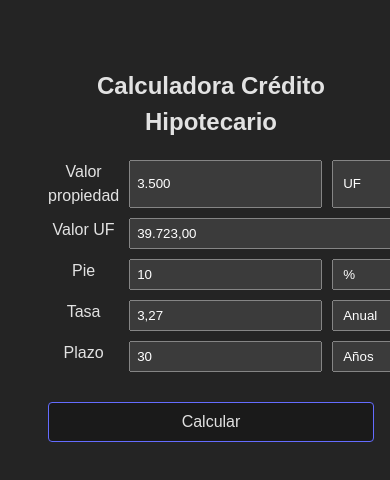
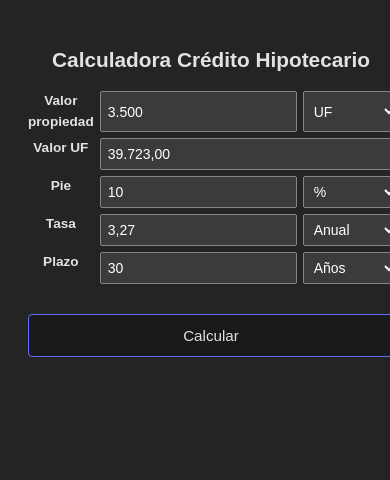
Before and after one commit to dgerickeruiz/CalculadoraCreditoHipotecario, a React (Vite) app: page / in a window 390 px wide. Shown: the top 480 px of the page. Built offline with nearby package versions, Linux system fonts and the light colour scheme.

Commit message:
Fix responsibidad movil

```diff
--- a/src/components/MortgageCalculator.css
+++ b/src/components/MortgageCalculator.css
@@ -3,6 +3,8 @@
   margin: auto;
   padding: 2rem;
   font-family: Arial, sans-serif;
+  width: 100%;
+  box-sizing: border-box;
 }
 
 .grid {
@@ -19,6 +21,8 @@
 
 input, select {
   padding: 6px;
+  font-size: 1em;
+  box-sizing: border-box;
 }
 
 button {
@@ -31,6 +35,11 @@ button {
   margin-top: 20px;
   background: #213547;
   padding: 15px;
+  border-radius: 4px;
+}
+
+.results p {
+  margin: 8px 0;
 }
 
 .error {
@@ -54,3 +63,67 @@ button {
 button:hover {
   background-color: #2a2a2a !important;
 }
+
+/* Mobile responsive styles */
+@media (max-width: 768px) {
+  .container {
+    padding: 1rem;
+    max-width: 100%;
+  }
+
+  .grid {
+    gap: 8px;
+  }
+
+  input, select {
+    padding: 8px;
+    font-size: 16px; /* Prevent zoom on iOS */
+  }
+
+  label {
+    font-size: 0.9em;
+  }
+
+  h2 {
+    font-size: 1.5em;
+    margin: 1rem 0;
+  }
+}
+
+@media (max-width: 480px) {
+  .container {
+    padding: 0.75rem;
+  }
+
+  .grid {
+    gap: 6px;
+  }
+
+  input, select {
+    padding: 6px;
+    font-size: 14px;
+  }
+
+  label {
+    font-size: 0.85em;
+    font-weight: bold;
+  }
+
+  h2 {
+    font-size: 1.3em;
+  }
+
+  button {
+    padding: 12px 10px;
+    font-size: 0.95em;
+  }
+
+  .results {
+    padding: 10px;
+    font-size: 0.9em;
+  }
+
+  .results p {
+    margin: 6px 0;
+  }
+}
```
